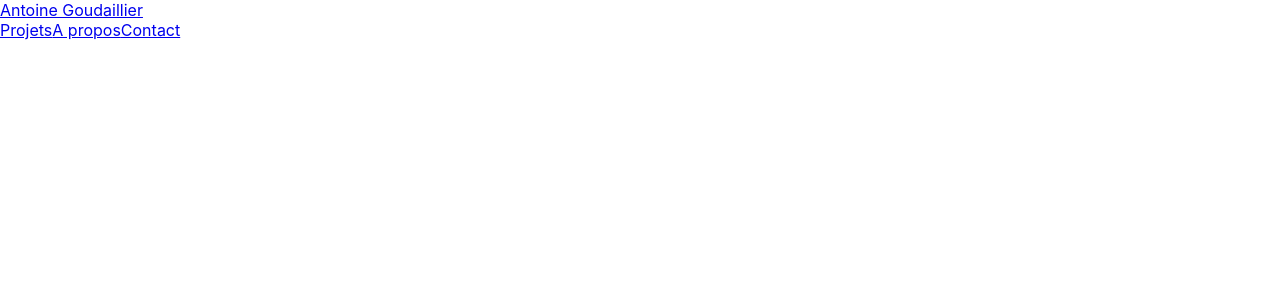
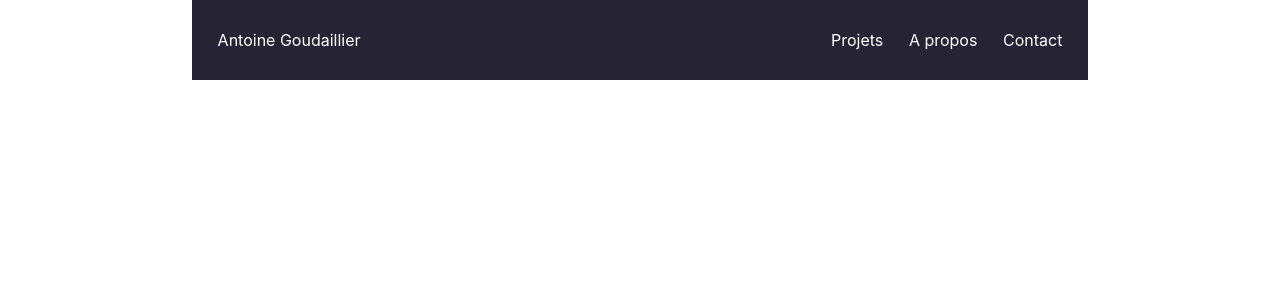
Before and after one commit to AntoineGdl/React-Portfolio, a React (Create React App) app in the folder portfolio/: page / in a window 1280 px wide. Shown: the top 300 px of the page. Built offline with nearby package versions, Linux system fonts and the light colour scheme.

Commit message:
Ajout style navbar

```diff
--- a/portfolio/src/composants/Navbar.tsx
+++ b/portfolio/src/composants/Navbar.tsx
@@ -1,17 +1,18 @@
 import { NavLink } from "react-router-dom"
+import "../styles/navbar.css"
 
 export const Navbar = () => {
     return (
         <header>
             <nav>
                 <div className="gauche">
-                    <NavLink to ='/'>Antoine Goudaillier</NavLink>
+                    <p><NavLink to ='/'>Antoine Goudaillier</NavLink></p>
                 </div>
 
                 <div className="droite">
-                    <NavLink to='/projets'>Projets</NavLink>
-                    <NavLink to='/about'>A propos</NavLink>
-                    <NavLink to='/contact'>Contact</NavLink>
+                    <p><NavLink to='/projets'>Projets</NavLink></p>
+                    <p><NavLink to='/about'>A propos</NavLink></p>
+                    <p><NavLink to='/contact'>Contact</NavLink></p>
                 </div>
             </nav>
         </header>
--- /dev/null
+++ b/portfolio/src/styles/navbar.css
@@ -0,0 +1,41 @@
+:root{
+    --fond : #262335;
+    --titres: #fff;
+    --texte : #71689E;
+    --hover : #93919a;
+}
+
+/* HEADER */
+nav {
+    margin-left: 15vw;
+    margin-right: 15vw;
+    padding-left: 2vw;
+    padding-right: 2vw;
+    height: 10vh;
+    display: flex;
+    align-items: center;
+    justify-content: center;
+    background-color: var(--fond);
+}
+
+.gauche {
+    display: flex;
+    align-items: center;
+    gap: 2vw;
+    }
+
+.droite {
+    display: flex;
+    align-items: center;
+    margin-left: auto;
+    gap: 2vw;
+   }
+
+.droite a,.gauche a {
+    text-decoration: none;
+    color: #fff;
+}
+
+.droite p:hover,.gauche p:hover{
+    border-bottom: 2px solid var(--hover);
+}
```
